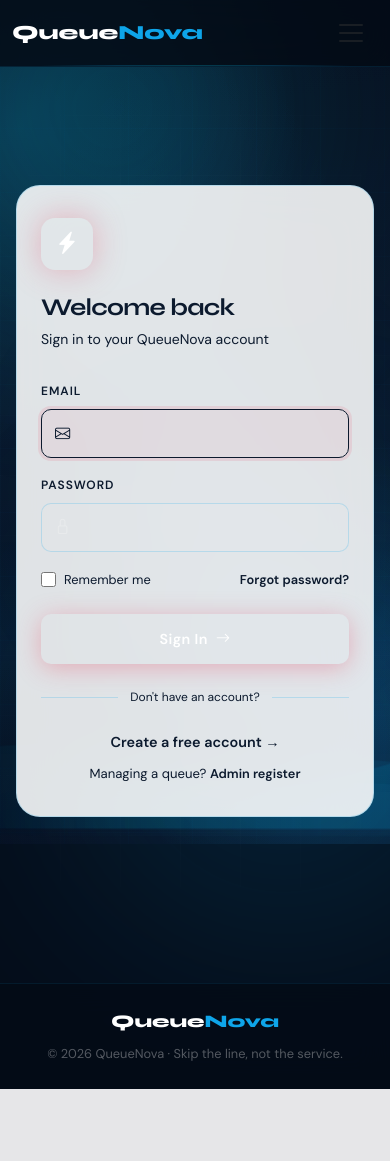
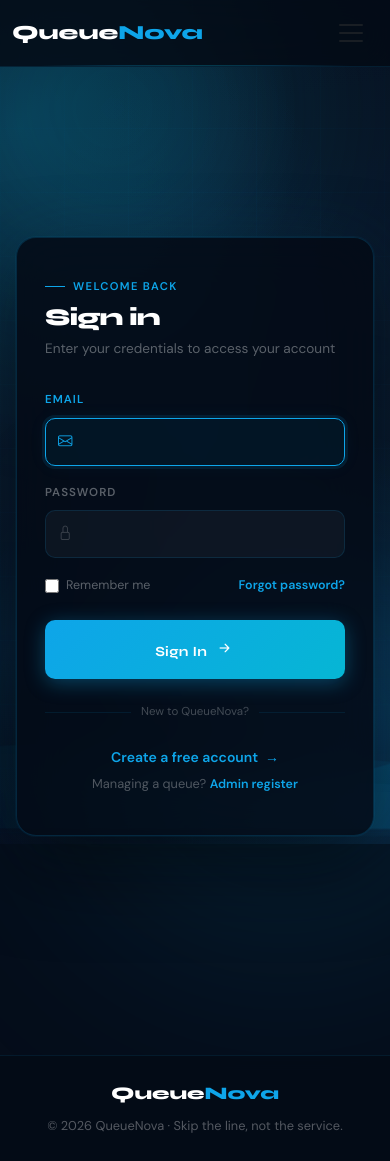
Before and after one commit to kumar1250/queuenova, a Django app: page /users/login/ in a window 390 px wide. Before the commit the page ends 1089 px from the top, so only its background shows below. Run offline with Django 5.2, Linux system fonts and the light colour scheme.

Commit message:
Revise styles and structure for login page
Refactor login page styles and structure for improved layout and responsiveness.

```diff
--- a/templates/users/login.html
+++ b/templates/users/login.html
@@ -3,233 +3,214 @@
 
 {% block extra_css %}
 <style>
-  @import url('https://fonts.googleapis.com/css2?family=Clash+Display:wght@400;500;600;700&family=Satoshi:wght@300;400;500;600&display=swap');
-
-  :root {
-    --ink: #0a0a0f;
-    --ink2: #13131a;
-    --ink3: #1c1c28;
-    --edge: rgba(255,255,255,0.07);
-    --glow: #e94560;
-    --glow2: #7c3aed;
-    --text-hi: #f8f8ff;
-    --text-lo: rgba(248,248,255,0.45);
-    --glass: rgba(255,255,255,0.04);
-    --glass-border: rgba(255,255,255,0.09);
+  /* ── Reset body so navbar doesn't offset centering ── */
+  body {
+    margin: 0;
+    padding: 0;
   }
 
+  /* ── Page shell ── */
   .auth-page {
-    min-height: calc(100vh - 72px);
-    background: var(--ink);
-    display: flex; align-items: center; justify-content: center;
-    padding: 2rem 1rem;
-    position: relative; overflow: hidden;
+    min-height: 100dvh;
+    display: flex;
+    align-items: center;
+    justify-content: center;
+    padding: 1rem;
+    position: relative;
   }
 
-  /* Animated mesh background */
-  .auth-bg {
-    position: absolute; inset: 0; overflow: hidden; pointer-events: none;
+  /* ── Form panel card ── */
+  .auth-form-panel {
+    background: rgba(4, 11, 22, 0.88);
+    backdrop-filter: blur(24px);
+    -webkit-backdrop-filter: blur(24px);
+    padding: 3.5rem 2.5rem;
+    display: flex;
+    flex-direction: column;
+    justify-content: center;
+    max-width: 480px;
+    width: 100%;
+    border-radius: 28px;
+    border: 1px solid rgba(14,165,233,0.18);
+    box-shadow: 0 0 0 1px rgba(14,165,233,0.06), 0 32px 80px rgba(0,0,0,0.55), 0 0 80px rgba(14,165,233,0.08);
+    animation: shellReveal 0.8s cubic-bezier(0.16,1,0.3,1) both;
   }
-  .auth-bg-orb {
-    position: absolute; border-radius: 50%; filter: blur(80px); opacity: 0.18;
-    animation: orbFloat 8s ease-in-out infinite;
-  }
-  .orb-1 { width:400px;height:400px; background:var(--glow); top:-100px; right:-80px; animation-delay:0s; }
-  .orb-2 { width:300px;height:300px; background:var(--glow2); bottom:-80px; left:-60px; animation-delay:-3s; }
-  .orb-3 { width:200px;height:200px; background:#0ea5e9; top:40%; left:30%; animation-delay:-5s; }
-  @keyframes orbFloat {
-    0%,100% { transform: translateY(0) scale(1); }
-    50% { transform: translateY(-30px) scale(1.08); }
+  @keyframes shellReveal {
+    from { opacity: 0; transform: translateY(28px) scale(0.98); }
+    to   { opacity: 1; transform: translateY(0)    scale(1);    }
   }
 
-  /* Grid lines */
-  .auth-grid {
-    position: absolute; inset: 0;
-    background-image:
-      linear-gradient(rgba(255,255,255,0.025) 1px, transparent 1px),
-      linear-gradient(90deg, rgba(255,255,255,0.025) 1px, transparent 1px);
-    background-size: 60px 60px;
-    mask-image: radial-gradient(ellipse 80% 80% at 50% 50%, black, transparent);
+  .form-eyebrow {
+    font-size: 0.7rem; font-weight: 700;
+    text-transform: uppercase; letter-spacing: 0.12em;
+    color: var(--accent); margin-bottom: 0.5rem;
+    display: flex; align-items: center; gap: 8px;
+    animation: fadeUp 0.5s 0.1s cubic-bezier(0.16,1,0.3,1) both;
+  }
+  .form-eyebrow::before {
+    content: '';
+    display: inline-block; width: 20px; height: 1px;
+    background: var(--accent);
   }
 
-  /* Card */
-  .auth-card {
-    position: relative; z-index: 10;
-    width: 100%; max-width: 420px;
-    background: var(--glass);
-    border: 1px solid var(--glass-border);
-    border-radius: 24px;
-    backdrop-filter: blur(24px);
-    -webkit-backdrop-filter: blur(24px);
-    overflow: hidden;
-    animation: cardReveal 0.7s cubic-bezier(0.16,1,0.3,1) both;
+  .form-title {
+    font-family: 'Syne', sans-serif;
+    font-weight: 800; font-size: 1.75rem;
+    color: white; letter-spacing: -0.04em;
+    margin-bottom: 0.3rem;
+    animation: fadeUp 0.5s 0.15s cubic-bezier(0.16,1,0.3,1) both;
   }
-  @keyframes cardReveal {
-    from { opacity:0; transform: translateY(32px) scale(0.97); }
-    to   { opacity:1; transform: translateY(0) scale(1); }
+  .form-subtitle {
+    color: rgba(255,255,255,0.35);
+    font-size: 0.85rem; margin-bottom: 2rem;
+    animation: fadeUp 0.5s 0.2s cubic-bezier(0.16,1,0.3,1) both;
+  }
+  @keyframes fadeUp {
+    from { opacity: 0; transform: translateY(14px); }
+    to   { opacity: 1; transform: translateY(0); }
   }
 
-  /* Shimmer top border */
-  .auth-card::before {
-    content:'';
-    position:absolute; top:0; left:0; right:0; height:1px;
-    background: linear-gradient(90deg, transparent, var(--glow), var(--glow2), transparent);
-    animation: shimmerBorder 3s linear infinite;
-    background-size: 200% 100%;
+  /* ── Field ── */
+  .field-wrap {
+    margin-bottom: 1.1rem;
+    animation: fadeUp 0.5s cubic-bezier(0.16,1,0.3,1) both;
   }
-  @keyframes shimmerBorder {
-    0% { background-position: -200% 0; }
-    100% { background-position: 200% 0; }
-  }
+  .field-wrap:nth-child(1) { animation-delay: 0.25s; }
+  .field-wrap:nth-child(2) { animation-delay: 0.3s; }
 
-  .auth-card-inner { padding: 2.5rem 2.25rem; }
-
-  /* Logo mark */
-  .auth-logo-mark {
-    width: 52px; height: 52px;
-    background: linear-gradient(135deg, var(--glow), var(--glow2));
-    border-radius: 14px;
-    display: flex; align-items: center; justify-content: center;
-    font-size: 1.4rem; color: white; margin-bottom: 1.5rem;
-    box-shadow: 0 0 32px rgba(233,69,96,0.35);
-    animation: logoGlow 3s ease-in-out infinite;
-  }
-  @keyframes logoGlow {
-    0%,100% { box-shadow: 0 0 24px rgba(233,69,96,0.3); }
-    50% { box-shadow: 0 0 48px rgba(233,69,96,0.6); }
-  }
-
-  .auth-title {
-    font-family: 'Clash Display', 'Syne', sans-serif;
-    font-weight: 700; font-size: 1.75rem;
-    color: var(--text-hi); margin-bottom: 0.3rem; letter-spacing: -0.03em;
-  }
-  .auth-subtitle { color: var(--text-lo); font-size: 0.875rem; margin-bottom: 2rem; }
-
-  /* Form fields */
-  .field-wrap { margin-bottom: 1.1rem; position: relative; }
   .field-label {
-    display: block; font-size: 0.75rem; font-weight: 600;
-    text-transform: uppercase; letter-spacing: 0.08em;
-    color: var(--text-lo); margin-bottom: 0.5rem;
+    display: flex; align-items: center; gap: 6px;
+    font-size: 0.72rem; font-weight: 700;
+    text-transform: uppercase; letter-spacing: 0.09em;
+    color: rgba(255,255,255,0.35);
+    margin-bottom: 0.5rem;
     transition: color 0.2s;
   }
+  .field-wrap:focus-within .field-label { color: var(--accent); }
+
   .field-input-wrap { position: relative; }
-  .field-input-wrap .field-icon {
-    position: absolute; left: 14px; top: 50%; transform: translateY(-50%);
-    color: rgba(255,255,255,0.25); font-size: 0.95rem;
+  .field-icon {
+    position: absolute; left: 13px; top: 50%;
+    transform: translateY(-50%);
+    color: rgba(255,255,255,0.2); font-size: 0.9rem;
     pointer-events: none; transition: color 0.2s;
+    z-index: 2;
   }
+  .field-wrap:focus-within .field-icon { color: var(--accent); }
+
   .auth-input {
     width: 100%;
-    background: rgba(255,255,255,0.05);
-    border: 1px solid var(--glass-border);
+    background: rgba(255,255,255,0.04);
+    border: 1px solid rgba(14,165,233,0.14);
     border-radius: 10px;
-    color: var(--text-hi);
-    font-size: 0.9rem;
-    padding: 0.75rem 0.9rem 0.75rem 2.6rem;
+    color: white;
+    font-size: 0.875rem;
+    padding: 0.75rem 0.9rem 0.75rem 2.5rem;
     outline: none;
-    transition: all 0.25s;
-    -webkit-appearance: none;
+    transition: all 0.22s;
+    font-family: 'DM Sans', sans-serif;
+    box-sizing: border-box;
   }
-  .auth-input::placeholder { color: rgba(255,255,255,0.2); }
+  .auth-input::placeholder { color: rgba(255,255,255,0.18); }
   .auth-input:focus {
-    border-color: var(--glow);
-    background: rgba(233,69,96,0.06);
-    box-shadow: 0 0 0 3px rgba(233,69,96,0.12);
+    border-color: var(--accent);
+    background: rgba(14,165,233,0.06);
+    box-shadow: 0 0 0 3px rgba(14,165,233,0.1), 0 0 20px rgba(14,165,233,0.05);
   }
-  .auth-input:focus + .field-icon,
-  .field-input-wrap:focus-within .field-icon { color: var(--glow); }
-  .field-wrap:focus-within .field-label { color: var(--glow); }
 
   .field-error {
     font-size: 0.75rem; color: #f87171;
-    margin-top: 0.4rem; display: flex; align-items: center; gap: 5px;
-    animation: shake 0.4s ease;
+    margin-top: 0.4rem;
+    display: flex; align-items: center; gap: 5px;
+    animation: errShake 0.35s ease;
   }
-  @keyframes shake {
-    0%,100%{transform:translateX(0)} 25%{transform:translateX(-4px)} 75%{transform:translateX(4px)}
+  @keyframes errShake {
+    0%,100%{transform:translateX(0)} 25%{transform:translateX(-5px)} 75%{transform:translateX(5px)}
   }
 
-  /* Row helpers */
-  .auth-row { display:flex; justify-content:space-between; align-items:center; margin-bottom:1.5rem; }
-  .auth-check { display:flex; align-items:center; gap:8px; cursor:pointer; }
-  .auth-check input { accent-color:var(--glow); width:15px; height:15px; cursor:pointer; }
-  .auth-check span { font-size:0.8rem; color:var(--text-lo); }
-  .auth-link { font-size:0.8rem; color:var(--glow); text-decoration:none; font-weight:600; transition: opacity 0.2s; }
-  .auth-link:hover { opacity:0.75; color:var(--glow); }
+  /* ── Row helpers ── */
+  .auth-meta {
+    display: flex; align-items: center;
+    justify-content: space-between;
+    margin-bottom: 1.5rem;
+    animation: fadeUp 0.5s 0.35s cubic-bezier(0.16,1,0.3,1) both;
+  }
+  .auth-check { display: flex; align-items: center; gap: 7px; cursor: pointer; }
+  .auth-check input {
+    accent-color: var(--accent);
+    width: 14px; height: 14px; cursor: pointer;
+  }
+  .auth-check span { font-size: 0.78rem; color: rgba(255,255,255,0.35); }
+  .auth-link {
+    font-size: 0.78rem; color: var(--accent);
+    text-decoration: none; font-weight: 600;
+    transition: opacity 0.2s;
+  }
+  .auth-link:hover { opacity: 0.7; color: var(--accent); }
 
-  /* Submit button */
+  /* ── Submit button ── */
   .auth-btn {
     width: 100%;
-    background: linear-gradient(135deg, var(--glow) 0%, #c73652 100%);
+    background: linear-gradient(135deg, var(--accent) 0%, var(--accent2) 100%);
     border: none; border-radius: 10px;
-    color: white; font-size: 0.9rem; font-weight: 700;
-    letter-spacing: 0.03em;
+    color: white; font-size: 0.875rem; font-weight: 700;
+    letter-spacing: 0.02em;
     padding: 0.85rem;
     cursor: pointer; position: relative; overflow: hidden;
     transition: transform 0.2s, box-shadow 0.2s;
-    box-shadow: 0 4px 24px rgba(233,69,96,0.35);
+    box-shadow: 0 4px 20px rgba(14,165,233,0.35);
+    font-family: 'Syne', sans-serif;
+    animation: fadeUp 0.5s 0.4s cubic-bezier(0.16,1,0.3,1) both;
   }
-  .auth-btn::after {
-    content:''; position:absolute; inset:0;
-    background: linear-gradient(135deg, rgba(255,255,255,0.15), transparent);
-    opacity:0; transition: opacity 0.2s;
+  /* Shimmer sweep on hover */
+  .auth-btn::before {
+    content: '';
+    position: absolute; top: 0; left: -100%; width: 60%; height: 100%;
+    background: linear-gradient(90deg, transparent, rgba(255,255,255,0.2), transparent);
+    transition: left 0.5s;
   }
-  .auth-btn:hover { transform: translateY(-2px); box-shadow: 0 8px 32px rgba(233,69,96,0.5); }
-  .auth-btn:hover::after { opacity:1; }
+  .auth-btn:hover::before { left: 150%; }
+  .auth-btn:hover {
+    transform: translateY(-2px);
+    box-shadow: 0 8px 32px rgba(14,165,233,0.5);
+  }
   .auth-btn:active { transform: translateY(0); }
 
-  /* Divider */
+  /* ── Divider ── */
   .auth-divider {
-    display:flex; align-items:center; gap:12px; margin:1.5rem 0;
+    display: flex; align-items: center; gap: 10px;
+    margin: 1.5rem 0;
+    animation: fadeUp 0.5s 0.45s cubic-bezier(0.16,1,0.3,1) both;
   }
   .auth-divider::before, .auth-divider::after {
-    content:''; flex:1; height:1px; background:var(--glass-border);
+    content: ''; flex: 1; height: 1px;
+    background: rgba(14,165,233,0.1);
   }
-  .auth-divider span { font-size:0.75rem; color:var(--text-lo); white-space:nowrap; }
+  .auth-divider span { font-size: 0.72rem; color: rgba(255,255,255,0.25); white-space: nowrap; }
 
-  /* Footer links */
-  .auth-footer { text-align:center; }
-  .auth-footer p { font-size:0.82rem; color:var(--text-lo); margin-bottom:0.5rem; }
-  .auth-footer p:last-child { margin-bottom:0; }
+  /* ── Footer links ── */
+  .auth-footer {
+    text-align: center;
+    animation: fadeUp 0.5s 0.5s cubic-bezier(0.16,1,0.3,1) both;
+  }
+  .auth-footer p { font-size: 0.8rem; color: rgba(255,255,255,0.3); margin-bottom: 0.4rem; }
+  .auth-footer p:last-child { margin-bottom: 0; }
 
-  /* Stagger children */
-  .auth-card-inner > * {
-    animation: fadeUp 0.6s cubic-bezier(0.16,1,0.3,1) both;
-  }
-  .auth-card-inner > *:nth-child(1){animation-delay:0.1s}
-  .auth-card-inner > *:nth-child(2){animation-delay:0.15s}
-  .auth-card-inner > *:nth-child(3){animation-delay:0.2s}
-  .auth-card-inner > *:nth-child(4){animation-delay:0.25s}
-  .auth-card-inner > *:nth-child(5){animation-delay:0.3s}
-  .auth-card-inner > *:nth-child(6){animation-delay:0.35s}
-  @keyframes fadeUp {
-    from { opacity:0; transform:translateY(16px); }
-    to   { opacity:1; transform:translateY(0); }
-  }
-
-  @media(max-width:480px){
-    .auth-card-inner { padding:2rem 1.5rem; }
-    .auth-title { font-size:1.5rem; }
+  /* ── Responsive ── */
+  @media (max-width: 480px) {
+    .auth-form-panel { padding: 2.5rem 1.75rem; border-radius: 20px; }
+    .form-title { font-size: 1.5rem; }
   }
 </style>
 {% endblock %}
 
 {% block content %}
 <div class="auth-page">
-  <div class="auth-bg">
-    <div class="auth-bg-orb orb-1"></div>
-    <div class="auth-bg-orb orb-2"></div>
-    <div class="auth-bg-orb orb-3"></div>
-    <div class="auth-grid"></div>
-  </div>
-
-  <div class="auth-card">
-    <div class="auth-card-inner">
-      <div class="auth-logo-mark"><i class="bi bi-lightning-charge-fill"></i></div>
-      <h1 class="auth-title">Welcome back</h1>
-      <p class="auth-subtitle">Sign in to your QueueNova account</p>
+    <!-- ── Form panel card ── -->
+    <div class="auth-form-panel">
+      <p class="form-eyebrow">Welcome back</p>
+      <h1 class="form-title">Sign in</h1>
+      <p class="form-subtitle">Enter your credentials to access your account</p>
 
       <form method="post" novalidate>
         {% csrf_token %}
@@ -237,45 +218,61 @@
         <div class="field-wrap">
           <label class="field-label" for="{{ field.id_for_label }}">{{ field.label }}</label>
           <div class="field-input-wrap">
+            <i class="bi bi-{% if 'password' in field.html_name %}lock{% else %}envelope{% endif %} field-icon"></i>
             {{ field }}
-            <i class="bi bi-{% if 'password' in field.html_name %}lock{% else %}envelope{% endif %} field-icon"></i>
           </div>
           {% if field.errors %}
-          <div class="field-error"><i class="bi bi-exclamation-circle"></i>{{ field.errors.0 }}</div>
+          <div class="field-error">
+            <i class="bi bi-exclamation-circle-fill"></i>
+            {{ field.errors.0 }}
+          </div>
           {% endif %}
         </div>
         {% endfor %}
 
-        <div class="auth-row">
+        {% if form.non_field_errors %}
+        <div class="field-error mb-3" style="font-size:0.82rem;">
+          <i class="bi bi-shield-exclamation"></i>
+          {{ form.non_field_errors.0 }}
+        </div>
+        {% endif %}
+
+        <div class="auth-meta">
           <label class="auth-check">
             <input type="checkbox" id="rememberMe">
             <span>Remember me</span>
           </label>
-          <a href="{% url 'users:password_reset' %}" class="auth-link">Forgot password?</a>
+          <a href="{% url 'users:password_reset' %}" class="auth-link">
+            Forgot password?
+          </a>
         </div>
 
         <button type="submit" class="auth-btn">
-          Sign In &nbsp;<i class="bi bi-arrow-right"></i>
+          Sign In &nbsp;<i class="bi bi-arrow-right-short fs-5"></i>
         </button>
       </form>
 
-      <div class="auth-divider"><span>Don't have an account?</span></div>
+      <div class="auth-divider"><span>New to QueueNova?</span></div>
+
       <div class="auth-footer">
-        <p><a href="{% url 'users:register' %}" class="auth-link" style="font-size:0.9rem;">Create a free account →</a></p>
-        <p>Managing a queue? <a href="{% url 'users:admin_register' %}" class="auth-link">Admin register</a></p>
+        <p>
+          <a href="{% url 'users:register' %}" class="auth-link" style="font-size:0.875rem;">
+            Create a free account &nbsp;→
+          </a>
+        </p>
+        <p>
+          Managing a queue?
+          <a href="{% url 'users:admin_register' %}" class="auth-link">Admin register</a>
+        </p>
       </div>
     </div>
-  </div>
 </div>
+{% endblock %}
 
 {% block extra_js %}
 <script>
-  /* Style Django form inputs to match auth-input */
-  document.querySelectorAll('.auth-page input[type=text], .auth-page input[type=email], .auth-page input[type=password]').forEach(el => {
-    el.classList.add('auth-input');
-    el.removeAttribute('class');
-    el.className = 'auth-input';
-  });
+  // Apply auth-input class to all Django-rendered inputs
+  document.querySelectorAll('.auth-form-panel input[type=text], .auth-form-panel input[type=email], .auth-form-panel input[type=password]')
+    .forEach(el => { el.className = 'auth-input'; });
 </script>
 {% endblock %}
-{% endblock %}
```
